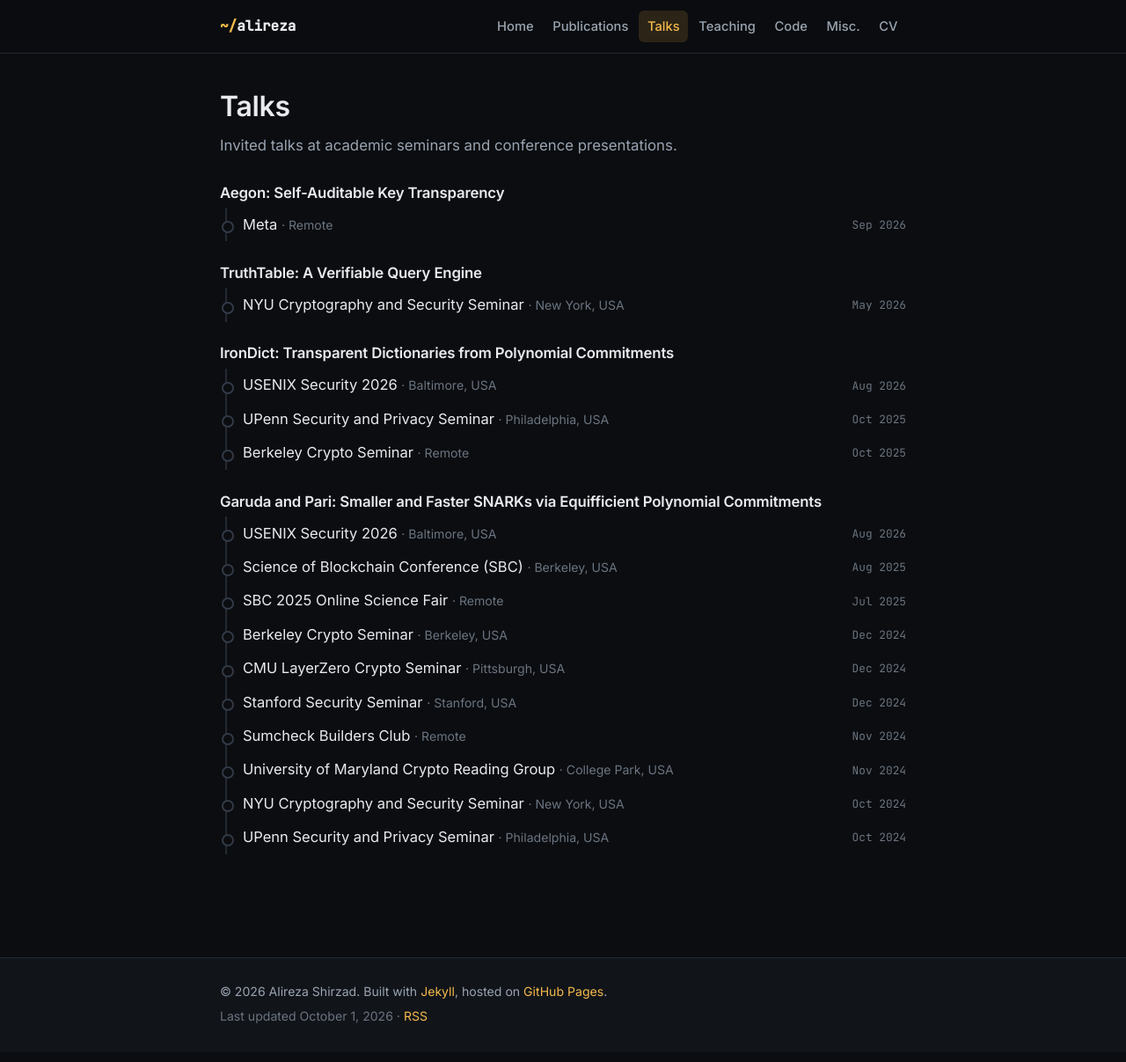
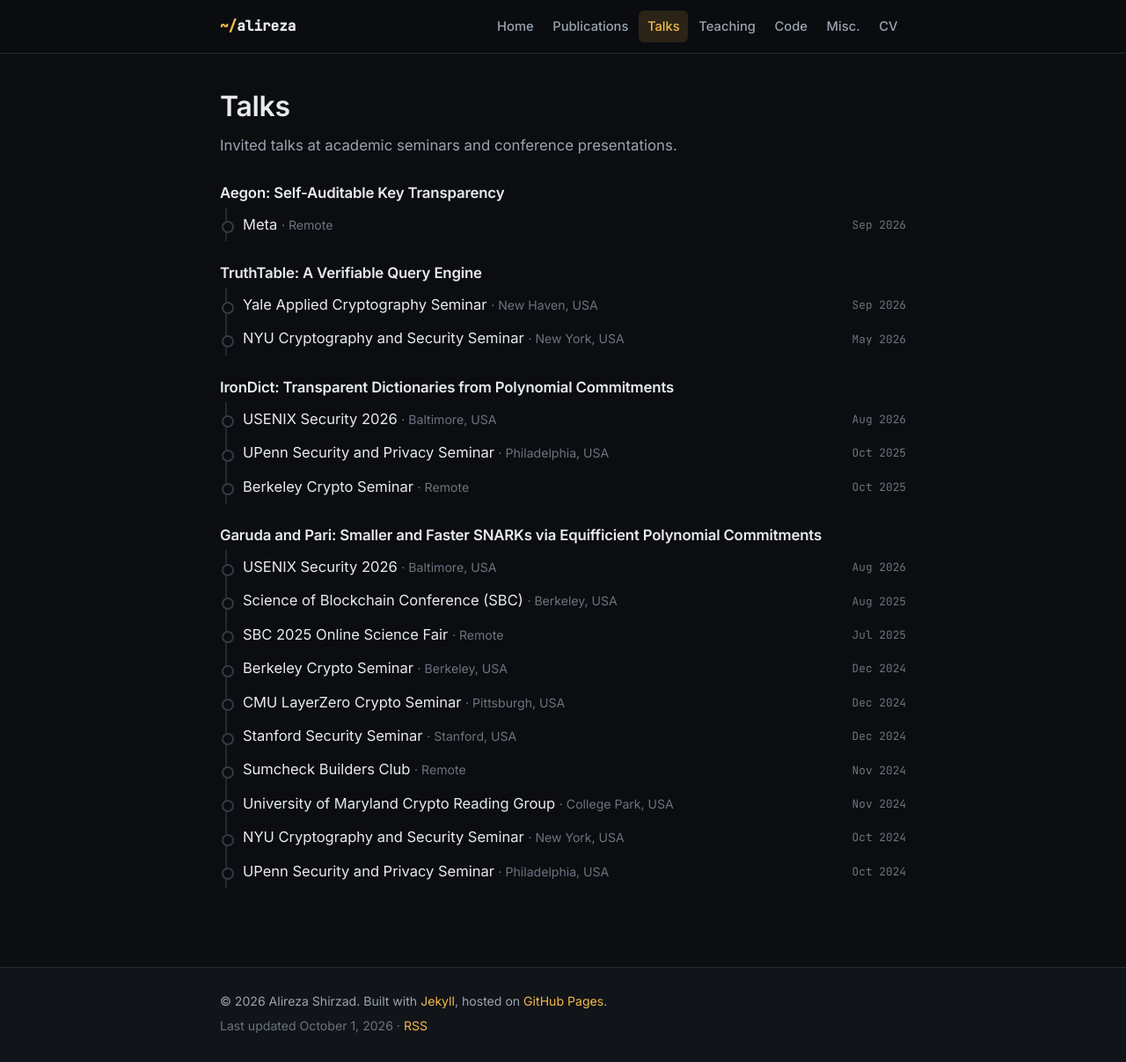
Before and after one commit to alireza-shirzad/alireza-shirzad.github.io, a Jekyll site: the page built from talks.md, in a window 1280 px wide and 1207 px high. Shown: the whole window at 88% size. Built offline with Jekyll 4.4.1, drawn with Linux system fonts in a browser that asks for light colours.

Commit message:
Add Yale Applied Cryptography Seminar talk on TruthTable
Co-Authored-By: Claude Fable 5.1 <noreply@anthropic.com>

```diff
--- a/_data/talks.yml
+++ b/_data/talks.yml
@@ -7,6 +7,7 @@
 - title: "TruthTable: A Verifiable Query Engine"
   pub: truthtable
   events:
+    - { venue: Yale Applied Cryptography Seminar, location: "New Haven, USA", date: Sep 2026 }
     - { venue: NYU Cryptography and Security Seminar, location: "New York, USA", date: May 2026 }
 
 - title: "IronDict: Transparent Dictionaries from Polynomial Commitments"
```
